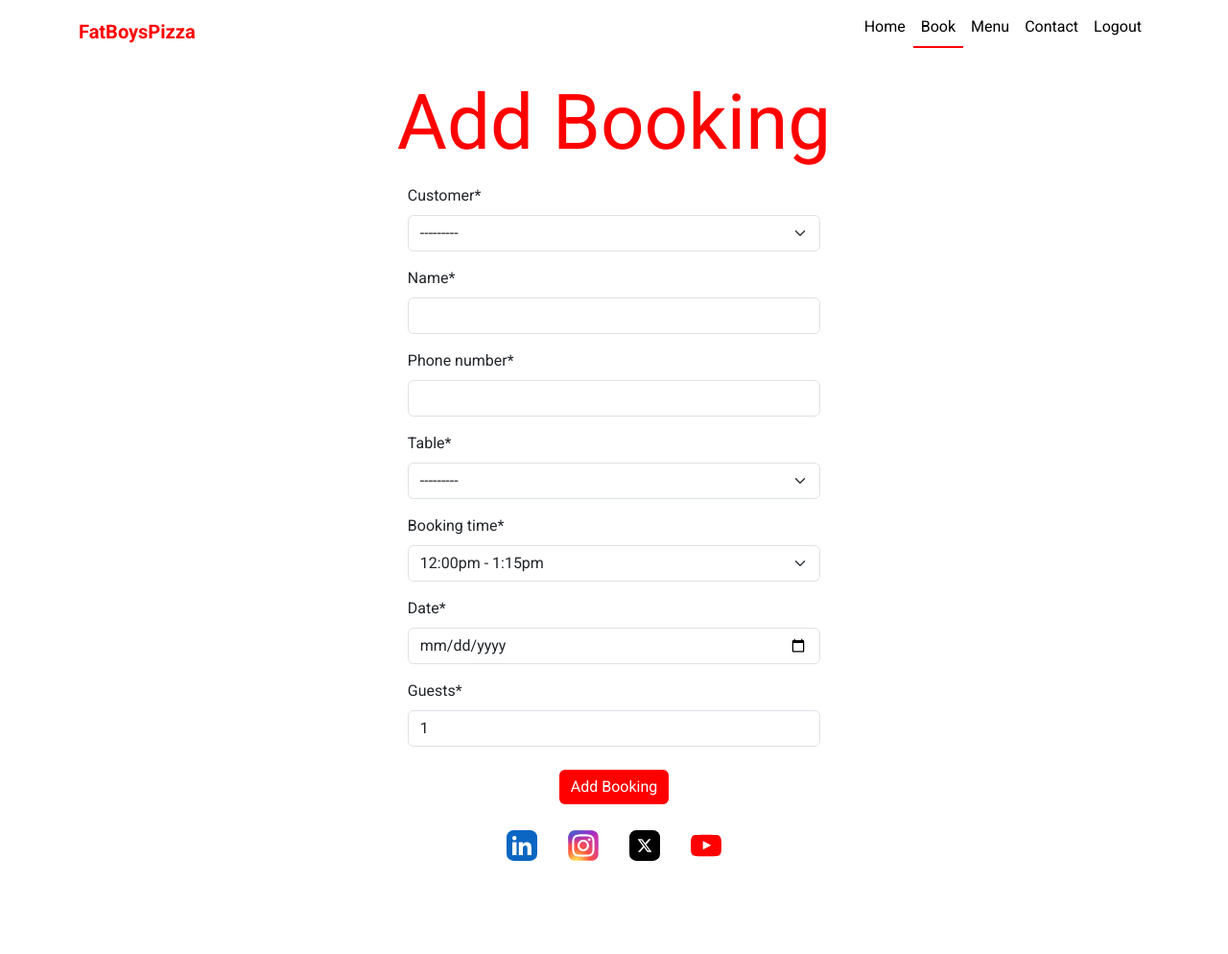
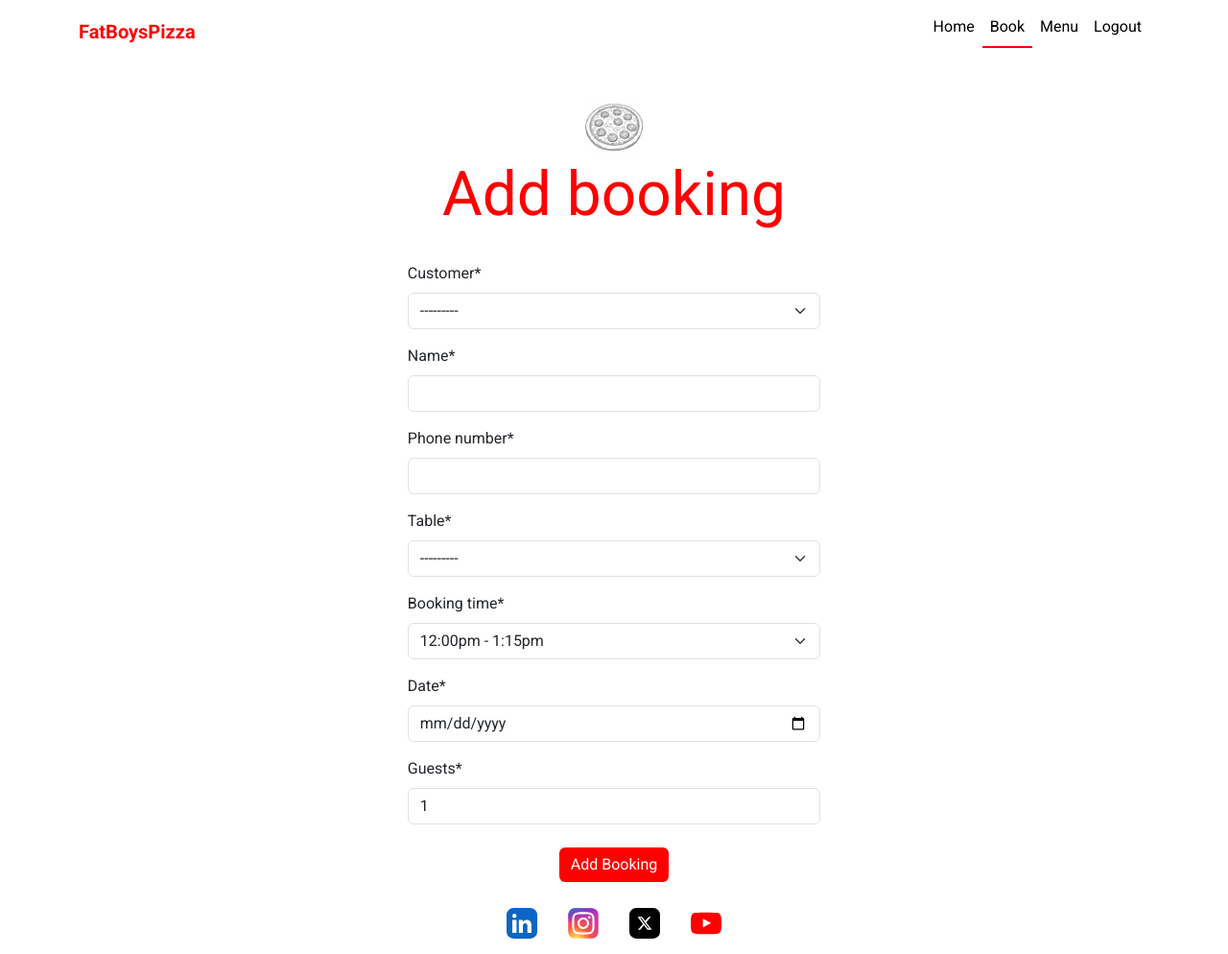
Before and after one commit to Luke-Nicklin/fat-boys-pizza, a Django app: page /booking/add-booking/ in a window 1280 px wide. Shown: the whole page at 96% size. Before the commit the page ends 897 px from the top, so only its background shows below. Run offline with Django 4.2, Linux system fonts and the light colour scheme; the visitor is signed in with stand-in values (Sample User, id 1); data comes from the database, SQL or seed files in the repository; data that the repository does not hold is empty; some libraries are stand-ins or nearby versions.

Commit message:
Add content to index page. Fix styling on add booking page. Fix layout issues with screen resizing. Add book a table and view menu buttons on index page.

```diff
--- a/booking/static/booking/css/booking.css
+++ b/booking/static/booking/css/booking.css
@@ -24,6 +24,21 @@ body {
     font-family: var(--font-family);
 }
 
+.heading-container {
+    display: flex;
+    flex-direction: column;
+    align-items: center;
+    gap: 5px;
+    margin-bottom: 15px;
+    margin-top: -100px;
+}
+
+.heading-icon {
+    margin-top: 100px;
+    width: 60px;
+    height: auto;
+}
+
 h1, h2, h3, h4, h5, h6 {
     font-family: var(--color-text);
 }
@@ -31,7 +46,7 @@ h1, h2, h3, h4, h5, h6 {
 main {
     flex: 1 0 auto;
     background-color: var(--color-background);
-    margin-top: 40px;
+    margin-top: 60px;
 }
 
 /* Footer */
@@ -81,6 +96,6 @@ a.nav-link {
 
 h1.text-center {
     margin-top: 20px;
-    font-size: 5em;
+    font-size: 4em;
     color: var(--color-primary);
 }
--- a/booking/templates/booking/add-booking.html
+++ b/booking/templates/booking/add-booking.html
@@ -6,8 +6,13 @@
 {% endblock %}
 
 {% block content %}
+<header class="add-booking-header">
+    <div class="heading-container">
+        <img src="{% static 'menu/images/pizza-header.webp' %}" alt="Small Pizza Icon" class="heading-icon">
+        <h1>Add booking</h1>
+    </div>
+</header>
 <div class="container">
-    <h1 class="text-center">Add Booking</h1>
     <form method="POST" enctype="multipart/form-data" class="p-2 form">
         {% csrf_token %}
         {{ form.media }}
--- a/menu/static/menu/css/menu.css
+++ b/menu/static/menu/css/menu.css
@@ -19,7 +19,7 @@ main {
     align-items: center;
     gap: 5px;
     margin-bottom: 15px;
-    margin-top: -60px;
+    margin-top: -120px;
 }
 
 .heading-container h1,
--- a/static/css/base.css
+++ b/static/css/base.css
@@ -34,7 +34,7 @@ header {
 
 header h1 {
     color: var(--color-primary);
-    font-size: 5em;
+    font-size: 4em;
 }
 
 #why-us {
@@ -54,7 +54,7 @@ h1, h2, h3, h4, h5, h6 {
 main {
     flex: 1 0 auto;
     background-color: var(--color-background);
-    margin-top: 40px;
+    margin-top: 60px;
 }
 
 
@@ -104,7 +104,118 @@ a.nav-link {
     border: var(--color-primary);
 }
 
+.btn-secondary {
+    background-color: gray;
+    color: var(--color-background);
+}
+
 h1.text-center {
     margin-top: 20px;
     color: var(--color-primary);
 }
+
+.col-12.col-md-6:nth-child(2) { /* Target the second col-md-6 div in the row */
+    text-align: center;
+    list-style-type: none;
+}
+
+li {
+    list-style-type: none;
+}
+
+.card {
+    color: var(--color-text);
+    border: var(--color-primary);
+    border-radius: 15px;
+    padding: 20px;
+    margin: 10px;
+    box-shadow: 0 4px 8px rgba(0, 0, 0, 0.1);
+}
+
+.card p {
+    text-align: left;
+}
+
+small {
+    text-align: left;
+}
+
+.location-container {
+    display: flex;
+    flex-wrap: wrap;
+    justify-content: space-between;
+    align-items: flex-start;
+}
+
+#location-map,
+#opening-times {
+    flex: 1 1 50%;
+    box-sizing: border-box;
+}
+
+#location-map {
+    padding-right: 20px;
+}
+
+#opening-times {
+    padding-left: 20px;
+    text-align: center;
+}
+
+@media (max-width: 767.98px) {
+    #location-map {
+        width: 90% !important; /* Try a percentage width */
+        margin-left: auto !important;
+        margin-right: auto !important; /* Force horizontal centering using auto margins */
+        margin-bottom: 20px !important;
+        text-align: center !important; /* Center the heading */
+        display: block !important; /* Ensure it's a block-level element */
+    }
+
+    .map-responsive {
+        width: 100% !important;
+    }
+
+    .map-responsive iframe {
+        width: 100% !important;
+        height: 300px !important;
+    }
+
+    #opening-times {
+        width: 100% !important;
+        text-align: center !important;
+    }
+
+    .location-container {
+        display: block !important; /* Override flexbox for now */
+    }
+}
+
+@media (max-width: 1400px) {
+    #location-map {
+        width: 90% !important; /* Try a percentage width */
+        margin-left: auto !important;
+        margin-right: auto !important; /* Force horizontal centering using auto margins */
+        margin-bottom: 20px !important;
+        text-align: center !important; /* Center the heading */
+        display: block !important; /* Ensure it's a block-level element */
+    }
+
+    .map-responsive {
+        width: 100% !important;
+    }
+
+    .map-responsive iframe {
+        width: 100% !important;
+        height: 300px !important;
+    }
+
+    #opening-times {
+        width: 100% !important;
+        text-align: center !important;
+    }
+
+    .location-container {
+        display: block !important; /* Override flexbox for now */
+    }
+}
--- a/templates/includes/header.html
+++ b/templates/includes/header.html
@@ -6,7 +6,7 @@
   <nav class="navbar navbar-expand-lg fixed-top">
     <div class="container">
       <!-- Logo -->
-      <a class="navbar-brand" href="index.html" style="color: #F00;"><strong>FatBoysPizza</strong></a>
+      <a class="navbar-brand" href="{% url 'home' %}" style="color: #F00;"><strong>FatBoysPizza</strong></a>
       <button class="navbar-toggler" type="button" data-bs-toggle="collapse" data-bs-target="#navbarNav"
         aria-controls="navbarNav" aria-expanded="false" aria-label="Toggle navigation">
         <span class="navbar-toggler-icon"></span>
@@ -22,9 +22,6 @@
           </li>
           <li class="nav-item">
             <a class="nav-link {% if url_name == 'menu' %}active{% endif %}" href="{% url 'menu' %}">Menu</a>
-          </li>
-          <li class="nav-item">
-            <a class="nav-link" href="#">Contact</a>
           </li>
           {% if user.is_authenticated %}
           <li class="nav-item">
```
Also changed, not shown: home/templates/home/index.html (+54 -9 lines).
